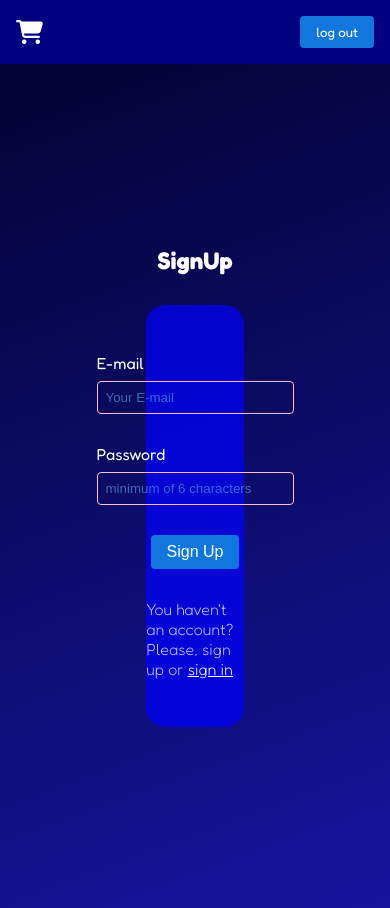
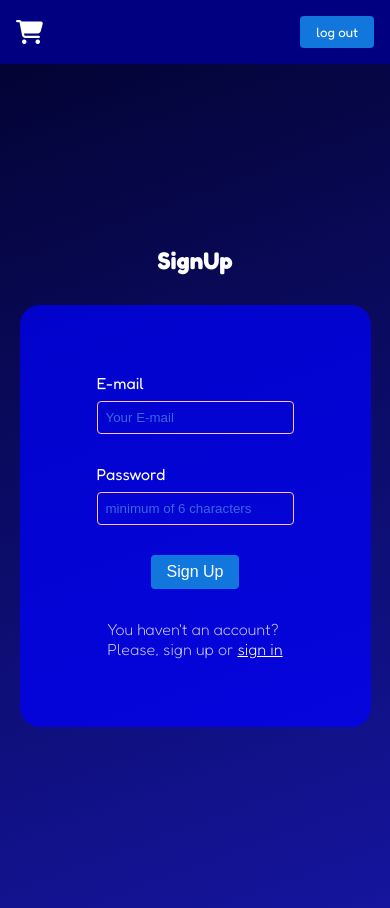
Before and after one commit to Github1234fab/NewTodo, a SvelteKit app: page /Signup in a window 390 px wide. Built offline with nearby package versions, Linux system fonts and the light colour scheme.

Commit message:
animation caddie

```diff
--- a/src/routes/Signin/+page.svelte
+++ b/src/routes/Signin/+page.svelte
@@ -100,4 +100,10 @@
         a {
                 color: white;
         }
+
+        @media (max-width: 768px) {
+                form {
+                        width: 90%;
+                }
+        }
 </style>
--- a/src/routes/Signup/+page.svelte
+++ b/src/routes/Signup/+page.svelte
@@ -123,4 +123,10 @@ minimum of 6 characters"
         a {
                 color: white;
         }
+
+            @media (max-width: 768px) {
+                form {
+                        width: 90%;
+                }
+        }
 </style>
```
Also changed, not shown: src/Components/SignButtons.svelte (+7 -1 lines).
